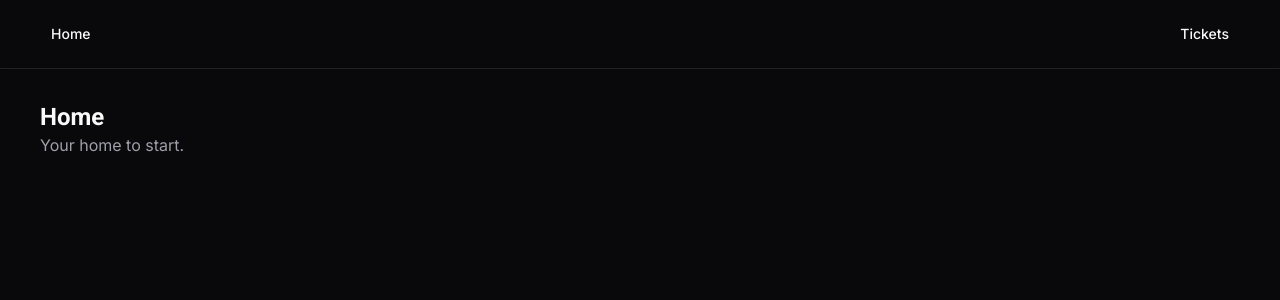
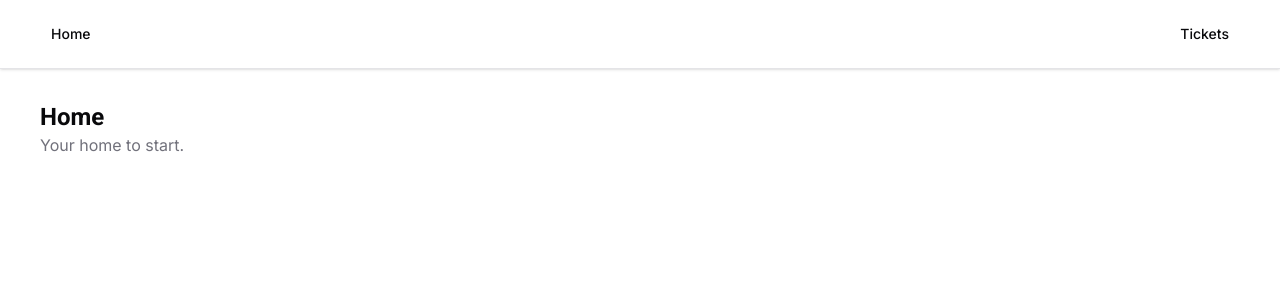
Before and after one commit to Poya-Faraji/ticket-bounty, a Next.js app: page / in a window 1280 px wide. Shown: the top 300 px of the page. Built offline with nearby package versions, Linux system fonts and the light colour scheme.

Commit message:
[REMOVE] dark theme

```diff
--- a/src/app/layout.tsx
+++ b/src/app/layout.tsx
@@ -45,7 +45,6 @@ export default function RootLayout({
         "font-sans",
         inter.variable,
         robotoHeading.variable,
-        "dark",
       )}
     >
       <body>
```
